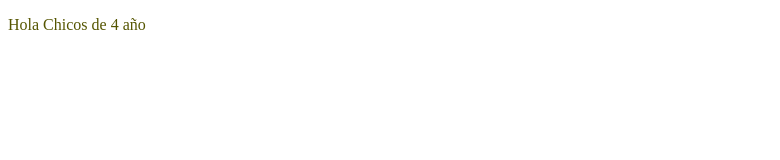
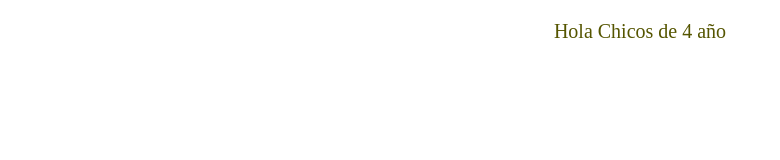
Before and after one commit to juanjoisasi/practicagit, a plain HTML site: page index.html in a window 1280 px wide. Shown: the whole page, without its empty margins (0-780 px from the left). Drawn offline with Linux system fonts and the light colour scheme.

Commit message:
Mas formato

```diff
--- a/estilos.css
+++ b/estilos.css
@@ -1 +1,4 @@
-p{color:#555500;}
+p{color:#555500;
+  font-size:20px;
+  text-align: center;
+}
```
